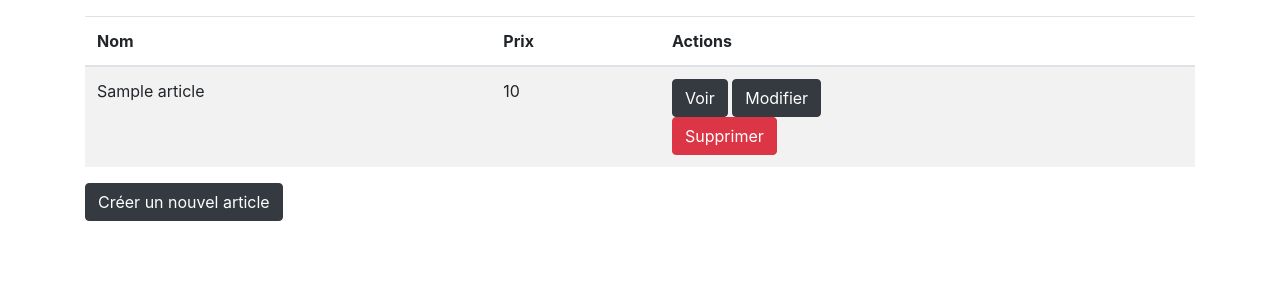
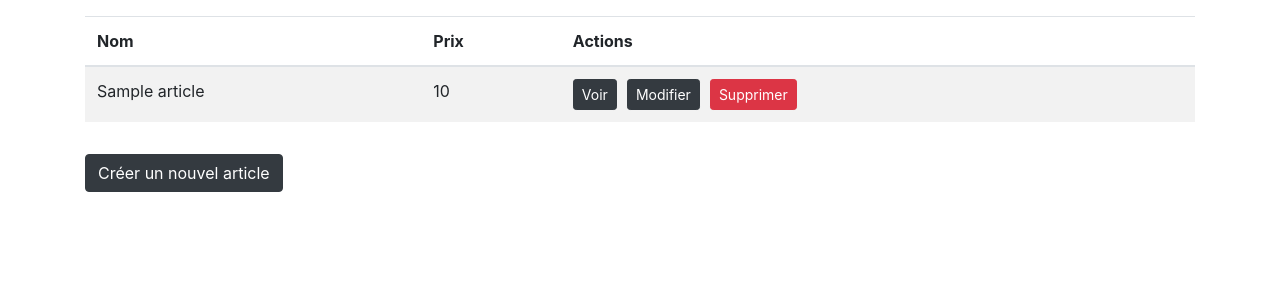
Before and after one commit to rahma-bh4/tp4_symfony, a Symfony app: template src/templates/articles/index.html.twig in a window 1280 px wide. Shown: the part 56-356 px from the top of the page. Run offline with Twig, Linux system fonts and the light colour scheme; the template is opened without the code that fills it: most values are stand-ins (such as "Sample title", 1, 10 or a date in 2020); some libraries are stand-ins or nearby versions.

Commit message:
final commit

```diff
--- a/src/templates/articles/index.html.twig
+++ b/src/templates/articles/index.html.twig
@@ -1,5 +1,5 @@
 {% extends 'base.html.twig' %}
-{% block title%} Liste des Articles{% endblock %}
+{% block title %}Liste des Articles{% endblock %}
 {% block body %}
     {% if articles %}
         <table id="articles" class="table table-striped">
@@ -16,12 +16,14 @@
                         <td>{{ article.nom }}</td>
                         <td>{{ article.prix }}</td>
                         <td>
-                    <a href="{{ path('app_article_show', {'id': article.id}) }}" class="btn btn-dark">Voir</a>
-                    <a href="{{ path('app_article_edit', {'id': article.id}) }}" class="btn btn-dark">Modifier</a>
-                    <form method="post" action="{{ path('app_article_delete', {'id': article.id}) }}" onsubmit="return confirm('Êtes-vous sûr de vouloir supprimer cet article ?');">
+                            <div style="display: flex; gap: 10px;"> <!-- Flex container -->
+                                <a href="{{ path('app_article_show', {'id': article.id}) }}" class="btn btn-dark btn-sm me-2">Voir</a>
+                                <a href="{{ path('app_article_edit', {'id': article.id}) }}" class="btn btn-dark btn-sm me-2">Modifier</a>
+                                <form method="post" action="{{ path('app_article_delete', {'id': article.id}) }}" onsubmit="return confirm('Êtes-vous sûr de vouloir supprimer cet article ?');" class="m-0">
                                     <input type="hidden" name="_token" value="{{ csrf_token('delete' ~ article.id) }}">
-                            <button class="btn btn-danger">Supprimer</button>
+                                    <button class="btn btn-danger btn-sm">Supprimer</button>
                                 </form>
+                            </div>
                         </td>
                     </tr>
                 {% endfor %}
@@ -30,5 +32,5 @@
     {% else %}
         <p>Aucun articles</p>
     {% endif %}
- <a href="{{ path('app_article_new') }}" class="btn btn-dark">Créer un nouvel article</a>
+    <a href="{{ path('app_article_new') }}" class="btn btn-dark mt-3">Créer un nouvel article</a>
 {% endblock %}
```
Lines whose indentation alone changed are shown as unchanged.
